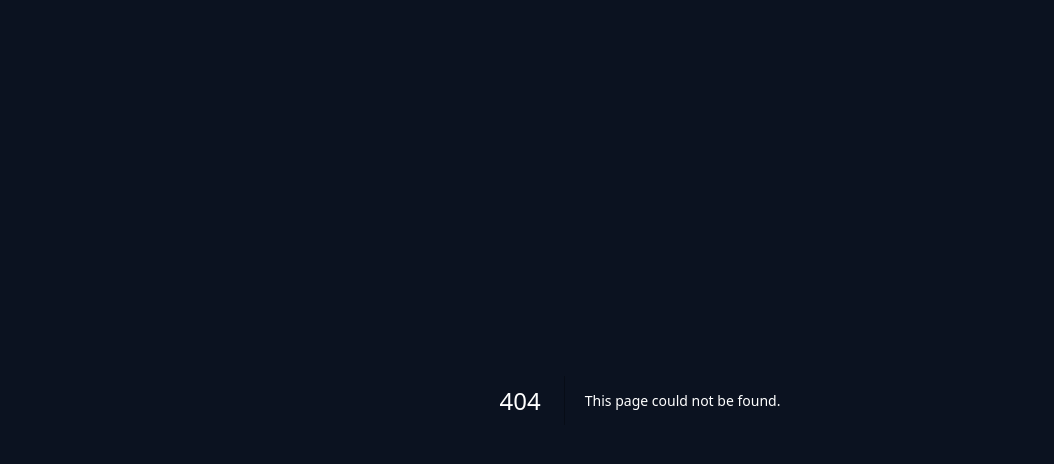
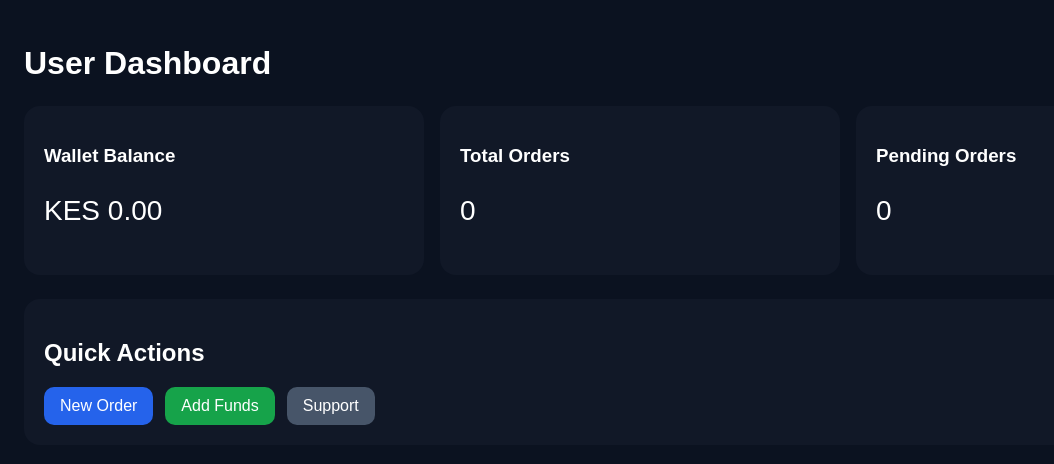
Before and after one commit to adeztech2/adez-smm-panel, a Next.js app: page /dashboard in a window 1280 px wide. Before the commit this address had no page. Shown: the top 464 px of the page, without its empty margins (0-1054 px from the left). Built offline with nearby package versions, Linux system fonts and the light colour scheme.

Commit message:
Create page.tsx

```diff
--- /dev/null
+++ b/app/dashboard/page.tsx
@@ -0,0 +1,40 @@
+export default function DashboardPage() {
+return (
+<main style={{ minHeight: "100vh", padding: 24 }}>
+<h1 style={{ fontSize: 32, marginBottom: 24 }}>User Dashboard</h1>
+
+  <div style={{ display: "grid", gridTemplateColumns: "repeat(auto-fit,minmax(220px,1fr))", gap: 16 }}>
+    <div style={{ background: "#111827", padding: 20, borderRadius: 16 }}>
+      <h3>Wallet Balance</h3>
+      <p style={{ fontSize: 28 }}>KES 0.00</p>
+    </div>
+
+    <div style={{ background: "#111827", padding: 20, borderRadius: 16 }}>
+      <h3>Total Orders</h3>
+      <p style={{ fontSize: 28 }}>0</p>
+    </div>
+
+    <div style={{ background: "#111827", padding: 20, borderRadius: 16 }}>
+      <h3>Pending Orders</h3>
+      <p style={{ fontSize: 28 }}>0</p>
+    </div>
+  </div>
+
+  <div style={{ marginTop: 24, background: "#111827", borderRadius: 16, padding: 20 }}>
+    <h2>Quick Actions</h2>
+    <div style={{ display: "flex", gap: 12, flexWrap: "wrap", marginTop: 12 }}>
+      <a href="/services" style={{ background: "#2563eb", color: "white", padding: "10px 16px", borderRadius: 10, textDecoration: "none" }}>
+        New Order
+      </a>
+      <a href="/add-funds" style={{ background: "#16a34a", color: "white", padding: "10px 16px", borderRadius: 10, textDecoration: "none" }}>
+        Add Funds
+      </a>
+      <a href="/support" style={{ background: "#475569", color: "white", padding: "10px 16px", borderRadius: 10, textDecoration: "none" }}>
+        Support
+      </a>
+    </div>
+  </div>
+</main>
+
+);
+}
```
